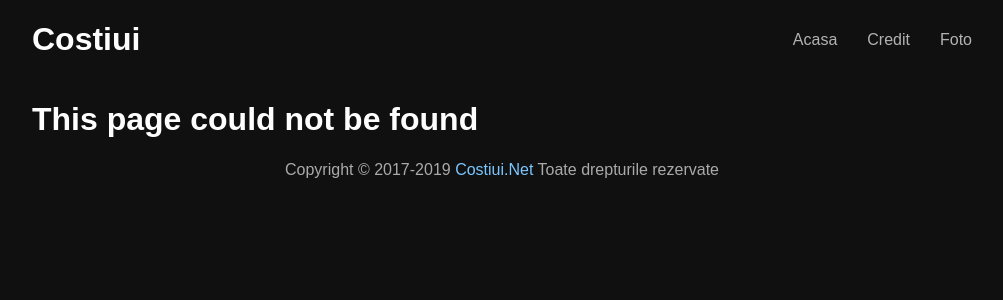
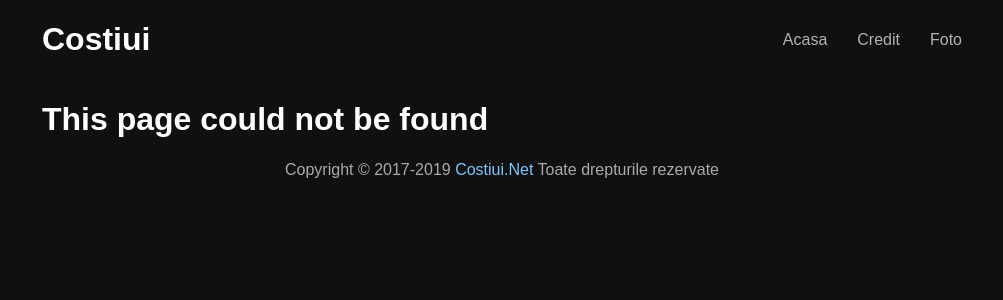
Before and after one commit to p-oszkar/foto, a Jekyll site: the page built from 404.html, in a window 1280 px wide. Shown: the top 300 px of the page, without its empty margins (138-1141 px from the left). Built offline with Jekyll 4.4.1, drawn with Linux system fonts in a browser that asks for light colours; some web fonts are replaced; comment, search, counter and statistics services are not loaded.

Commit message:
Update layout.scss

```diff
--- a/_sass/layout.scss
+++ b/_sass/layout.scss
@@ -3,7 +3,7 @@ body {
 }
 
 .wrap {
-	padding: 0 30px;
+	padding: 0 40px;
 }
 
 header h1 a {
```
